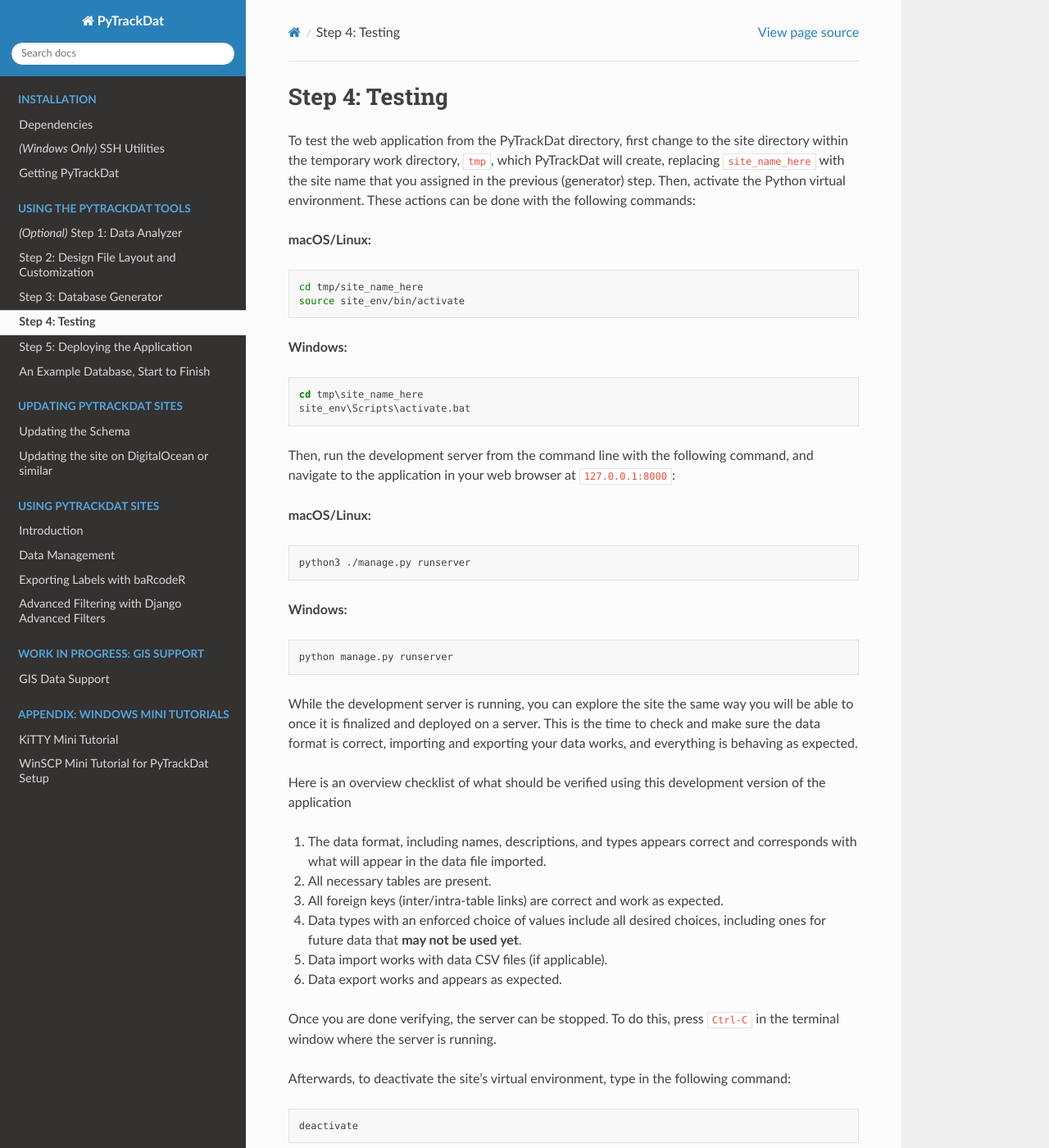
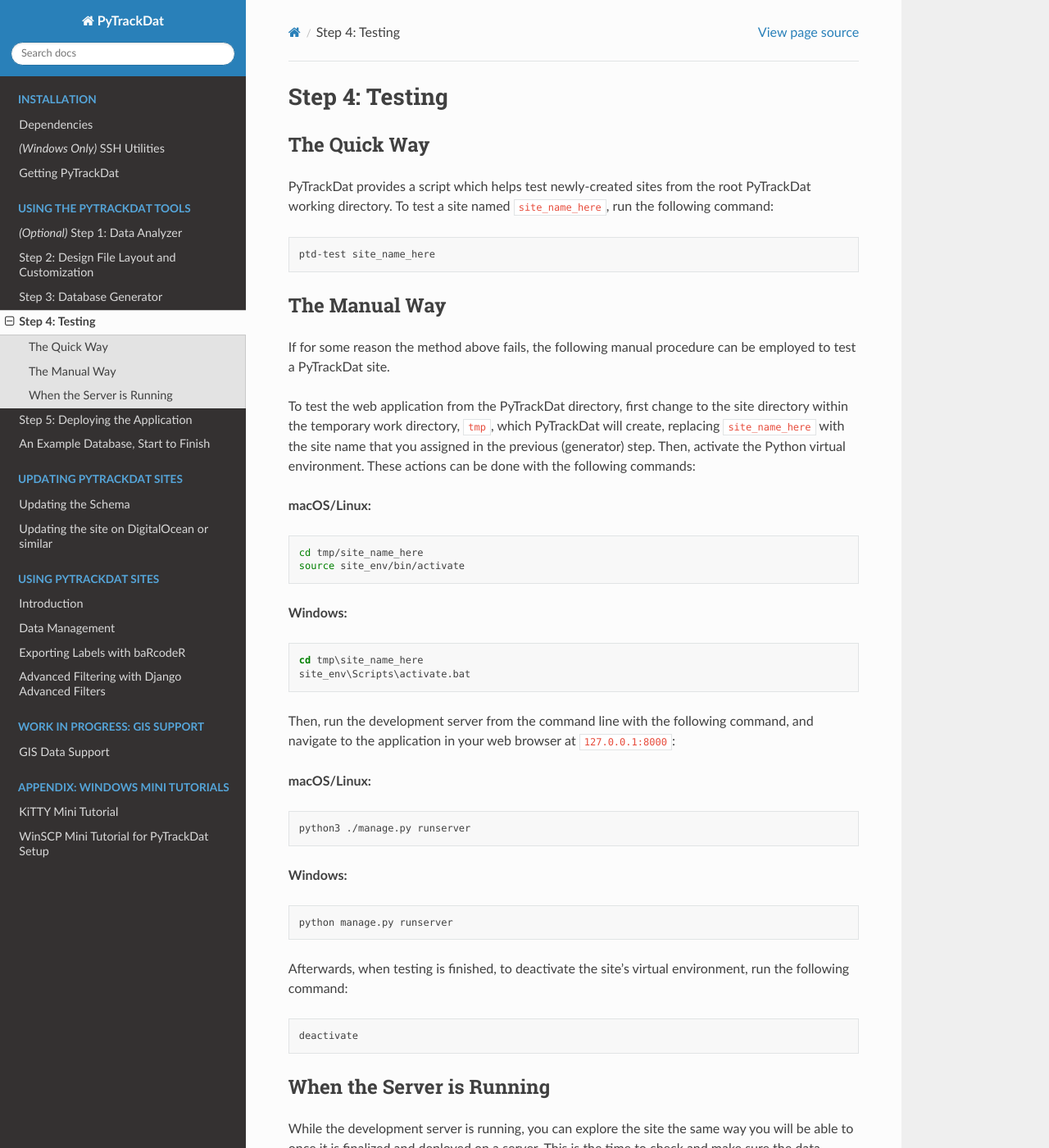
Before and after one commit to pytrackdat/pytrackdat, a Sphinx documentation site: the page built from docs/usage/step_4_testing.rst, in a window 1280 px wide and 1400 px high. Shown: the whole window at 82% size. Built offline with Sphinx 7.4.7 and the Read the Docs theme 2.0.0, drawn with Linux system fonts in a browser that asks for light colours.

```diff
--- a/docs/usage/step_4_testing.rst
+++ b/docs/usage/step_4_testing.rst
@@ -1,12 +1,32 @@
 ===============
 Step 4: Testing
 ===============
+
+The Quick Way
+-------------
+
+PyTrackDat provides a script which helps test newly-created sites from the root
+PyTrackDat working directory. To test a site named ``site_name_here``, run the
+following command:
+
+.. code-block:: bash
+
+   ptd-test site_name_here
+
+
+The Manual Way
+--------------
+
+If for some reason the method above fails, the following manual procedure can
+be employed to test a PyTrackDat site.
 
 To test the web application from the PyTrackDat directory, first change to the
 site directory within the temporary work directory, ``tmp``, which PyTrackDat
 will create, replacing ``site_name_here`` with the site name that you assigned in
 the previous (generator) step. Then, activate the Python virtual environment.
 These actions can be done with the following commands:
+
+
 
 **macOS/Linux:**
 
@@ -42,6 +62,18 @@ command, and navigate to the application in your web browser at
    python manage.py runserver
 
 
+Afterwards, when testing is finished, to deactivate the site's virtual
+environment, run the following command:
+
+.. code-block:: bash
+
+   deactivate
+
+
+
+When the Server is Running
+--------------------------
+
 While the development server is running, you can explore the site the same way
 you will be able to once it is finalized and deployed on a server. This is the
 time to check and make sure the data format is correct, importing and exporting
@@ -67,10 +99,3 @@ version of the application
 
 Once you are done verifying, the server can be stopped. To do this, press
 ``Ctrl-C`` in the terminal window where the server is running.
-
-Afterwards, to deactivate the site's virtual environment, type in the following
-command:
-
-.. code-block:: bash
-
-   deactivate
```
Also changed, not shown: docs/usage/step_2_design_file.rst (+19 -12 lines).
